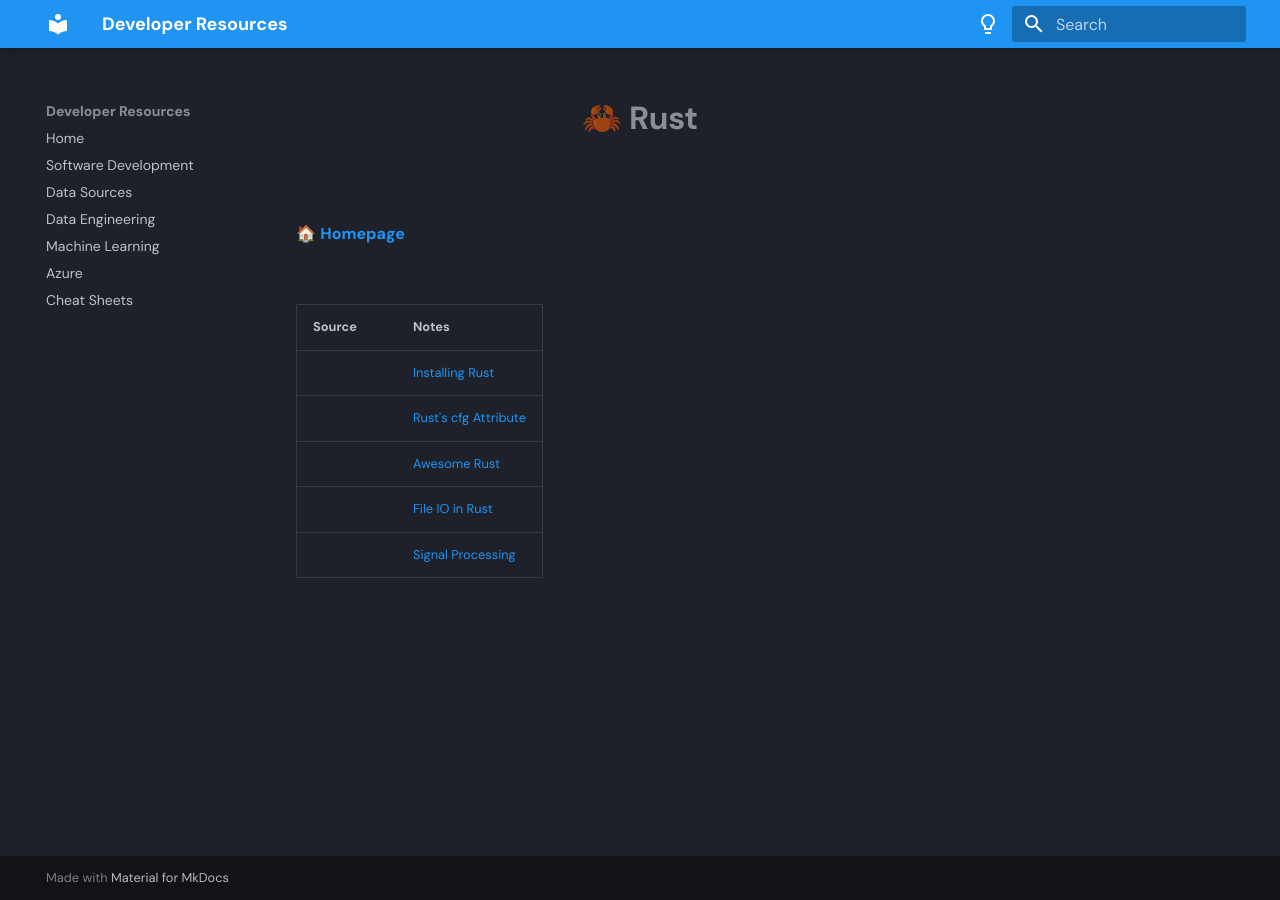
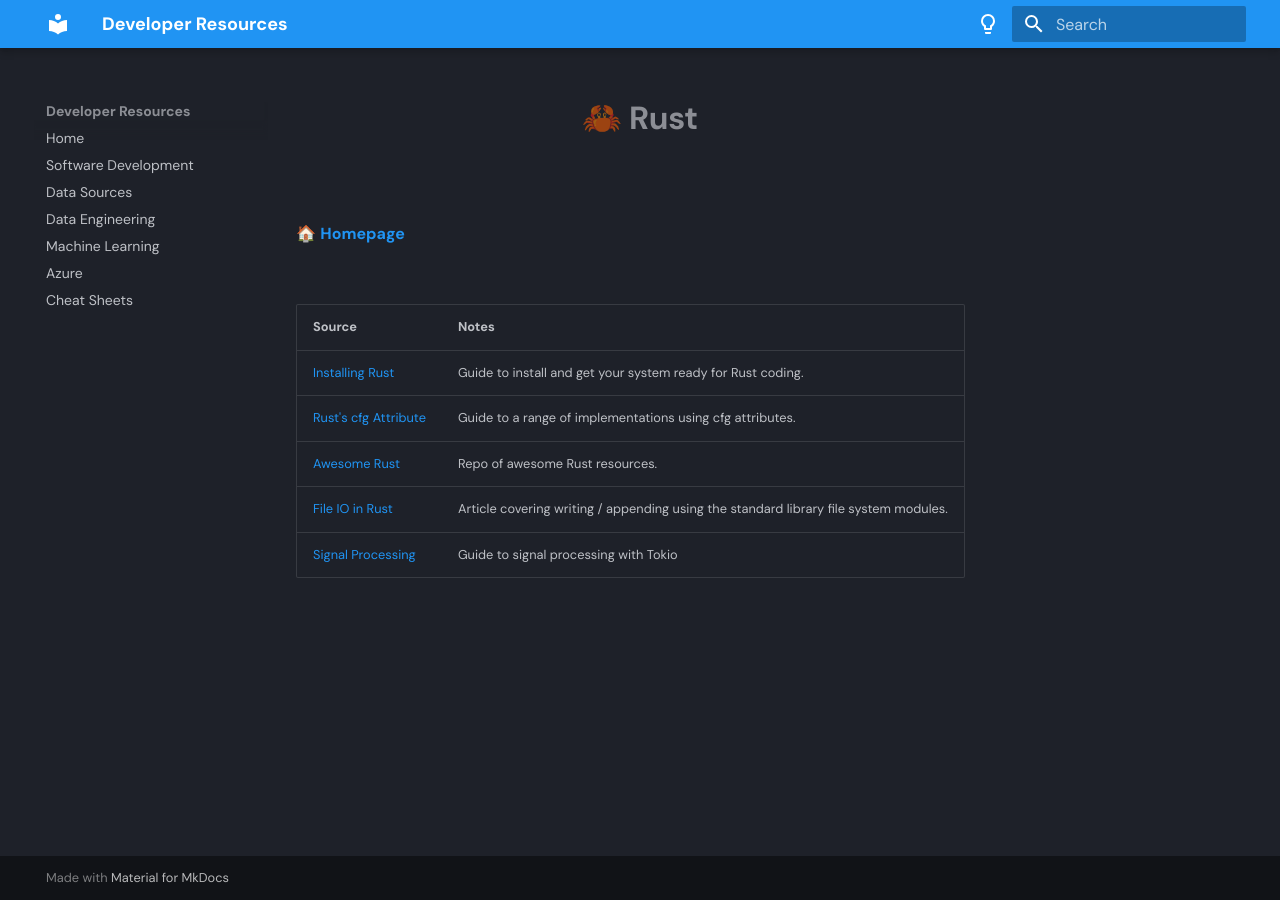
Before and after one commit to DNYFZR/docs, an MkDocs documentation site: the page built from docs/languages/rust.md, in a window 1280 px wide. Built offline with MkDocs 1.6.1 and Material for MkDocs 9.7.7, drawn with Linux system fonts in a browser that asks for light colours.

Commit message:
Bugfix - table design

```diff
--- a/docs/languages/rust.md
+++ b/docs/languages/rust.md
@@ -8,8 +8,8 @@
 
  **Source** | **Notes**
 --|--
-|[Installing Rust](https://blog.logrocket.com/getting-up-to-speed-with-rust/)| Guide to install and get your system ready for Rust coding.
-|[Rust's cfg Attribute](https://blog.parker-codes.dev/posts/rusts-cfg-attribute) | Guide to a range of implementations using cfg attributes.
-|[Awesome Rust](https://github.com/rust-unofficial/awesome-rust) | Repo of awesome Rust resources.
-|[File IO in Rust](https://dev.to/oliverjumpertz/how-to-write-files-in-rust-m06)| Article covering  writing / appending using the standard library file system modules.
-|[Signal Processing](https://dev.to/logrocket/the-guide-to-signal-handling-in-rust-17b6)| Guide to signal processing with Tokio
+[Installing Rust](https://blog.logrocket.com/getting-up-to-speed-with-rust/)| Guide to install and get your system ready for Rust coding.
+[Rust's cfg Attribute](https://blog.parker-codes.dev/posts/rusts-cfg-attribute) | Guide to a range of implementations using cfg attributes.
+[Awesome Rust](https://github.com/rust-unofficial/awesome-rust) | Repo of awesome Rust resources.
+[File IO in Rust](https://dev.to/oliverjumpertz/how-to-write-files-in-rust-m06)| Article covering  writing / appending using the standard library file system modules.
+[Signal Processing](https://dev.to/logrocket/the-guide-to-signal-handling-in-rust-17b6)| Guide to signal processing with Tokio
```
